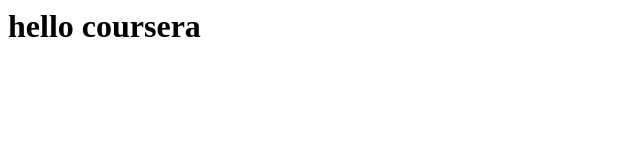
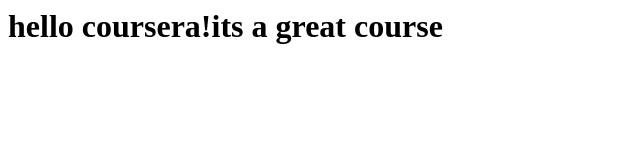
Before and after one commit to AntonyAjay123/course-test, a plain HTML site: page site/index.html in a window 1280 px wide. Shown: the whole page, without its empty margins (0-640 px from the left). Drawn offline with Linux system fonts and the light colour scheme.

Commit message:
Small change

```diff
--- a/site/index.html
+++ b/site/index.html
@@ -3,6 +3,6 @@
 	<title>hello coursera</title>
 </head>
 <body>
-	<h1>hello coursera<!its a great course</h1>
+	<h1>hello coursera!its a great course</h1>
 </body>
 </html>
```
